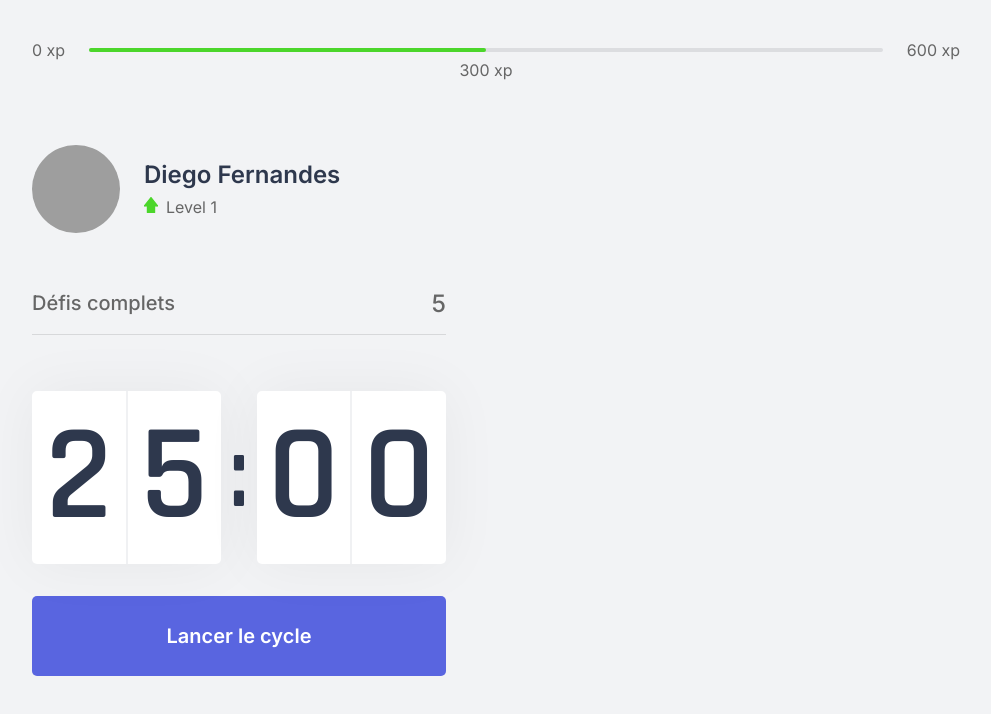
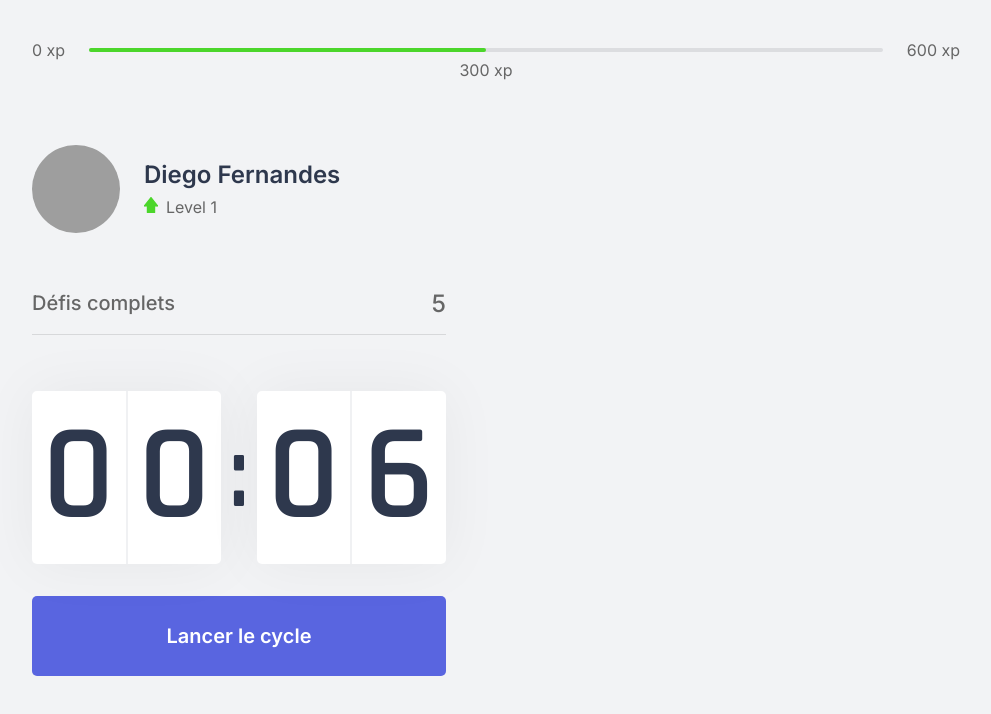
Before and after one commit to mitaksim1/move.it-mitaksim, a Next.js app: page / in a window 1280 px wide. Shown: the top 714 px of the page, without its empty margins (144-1135 px from the left). Built offline with nearby package versions, Linux system fonts and the light colour scheme; grey boxes are pictures that could not be loaded.

Commit message:
Création du state hasFinished bolean qui va nous dire si le chronomètre est allé jusqu'à la fin et ternaire avec un test

```diff
--- a/src/components/Countdown.tsx
+++ b/src/components/Countdown.tsx
@@ -7,10 +7,12 @@ let countdownTimeout: NodeJS.Timeout;
 
 export function Countdown() {
     // Initialization du chronometre en secondes
-    const [time, setTime] = useState(25 * 60);
+    const [time, setTime] = useState(0.1 * 60);
     // Ce state vérifie si le countdown est en marche ou arrêté
     // On l'initialise à false, parce qu'il faut le clic de l'utilisateur pour le mettre en marche
     const [isActive, setIsActive] = useState(false);
+    // state qui vérifie si le chronomètre est allé jusqu'à la fin
+    const [hasFinished, setHasFinished] = useState(false);
 
     // Pour trouver les minutes
     // Math.floor() : arrondi à l'entier plus petit
@@ -37,7 +39,7 @@ export function Countdown() {
         // Passer le state isActive à false
         setIsActive(false);
         // Remettre le chronomètre à 0
-        setTime(25 * 60);
+        setTime(0.1 * 60);
     }
 
     /*
@@ -51,6 +53,12 @@ export function Countdown() {
                 // change le state du chronometre en enlèvant 1s de sont temps défini (25 min)
                 setTime(time - 1);
             }, 1000)
+            // sinon s'il est actif mais est arrivé à 0
+        } else if (isActive && time === 0) {
+            //console.log('Finalizou');
+            setHasFinished(true);
+            // countdown n'est plus actif, alors il faut changer son state
+            setIsActive(false);
         }
         // Il faut que le state du chronometre soit activé et que pour que l'heure change à chaque seconde, on doit "surveiller" aussi les changements du state time
     }, [isActive, time]);
@@ -69,6 +77,16 @@ export function Countdown() {
                     <span>{secondeRight}</span>
                 </div>
             </div>
+            {/* Si le cycle s'est fini */}
+            {/* Une façon d'écrire le ternaire sans le else */}
+            { hasFinished && (
+                <p>Fini...</p>
+            )}
+            {/* Une autre façon d'écrire le ternaire sans le else
+            { hasFinished ? (
+                <p>Fini...</p>
+            ) : null}
+            */}
             {/* Pour pouvoir insérer deux classes CSS : template literals pour concaténer la nouvelle classe */}
             { isActive ? (
                 <button
```
